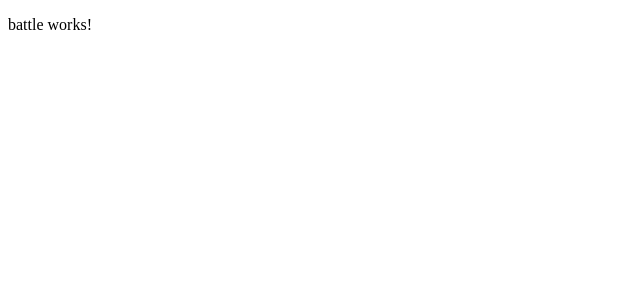
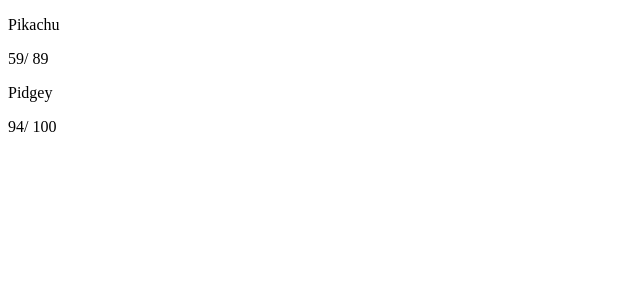
Before and after one commit to ConfrerieDuPlaid/PalletTown, an Angular app: page / in a window 1280 px wide. Shown: the top 300 px of the page, without its empty margins (0-640 px from the left). Built offline with nearby package versions, Linux system fonts and the light colour scheme.

Commit message:
make battle work

```diff
--- a/src/app/app.module.ts
+++ b/src/app/app.module.ts
@@ -5,6 +5,8 @@
 import { AppComponent } from './app.component';
 import { PokemonStatusCardDuringBattleComponent } from './pokemon-status-card-during-battle/pokemon-status-card-during-battle.component';
 import { BattleComponent } from './battle/battle.component';
+import {Battle} from "./domain/battle";
+import {BattleLogger} from "./logger/battle.logger";
 
 @NgModule({
   declarations: [
--- a/src/app/battle/battle.component.html
+++ b/src/app/battle/battle.component.html
@@ -1 +1,2 @@
-<p>battle works!</p>
+<app-pokemon-status-card-during-battle [pokemon]="battle.p1"></app-pokemon-status-card-during-battle>
+<app-pokemon-status-card-during-battle [pokemon]="battle.p2"></app-pokemon-status-card-during-battle>
--- a/src/app/battle/battle.component.ts
+++ b/src/app/battle/battle.component.ts
@@ -1,4 +1,7 @@
-import { Component, OnInit } from '@angular/core';
+import {Component, Inject, Input, OnInit} from '@angular/core';
+import {Battle} from "../domain/battle";
+import {Pokemon} from "../domain/pokemon";
+import {PokemonType} from "../domain/pokemon.type";
 
 @Component({
   selector: 'app-battle',
@@ -6,12 +9,26 @@
   styleUrls: ['./battle.component.scss']
 })
 export class BattleComponent implements OnInit {
+  @Input() battle!: Battle;
 
-  private battle: Battle;
-
-  constructor() { }
+  constructor() {}
 
   ngOnInit(): void {
+    const pikachu = new Pokemon({
+      name: "Pikachu",
+      maxHp: 89,
+      type: PokemonType.Electric
+    });
+    const pidgey = new Pokemon({
+      name: "Pidgey",
+      maxHp: 100,
+      type: PokemonType.Wind
+    });
+    this.battle = new Battle(
+      pikachu,
+      pidgey
+    );
+    this.battle.start();
   }
 
 }
--- a/src/app/domain/battle.ts
+++ b/src/app/domain/battle.ts
@@ -1,25 +1,39 @@
 import {Pokemon} from "./pokemon";
 import {PokemonType} from "./pokemon.type";
+import {DateUtils} from "../../utils/date.utils";
 import {BattleLogger} from "../logger/battle.logger";
-import {DateUtils} from "../../utils/date.utils";
+
+
+class ConsoleBattleLogger implements BattleLogger {
+  log(data: string): void {
+    console.log(data);
+  }
+}
 
 export class Battle {
+    private logger : BattleLogger = new ConsoleBattleLogger;
+    private turnNumber = 0;
     private currentAttacker: Pokemon;
     private lastAttackDate: Date | null;
     private readonly minimumSecondsBetweenTwoAttacks = 1;
     constructor(
-        private readonly p1: Pokemon,
-        private readonly p2: Pokemon,
-        private readonly logger: BattleLogger
+        readonly p1: Pokemon,
+        readonly p2: Pokemon
     ) {
       this.currentAttacker = this.getFirstAttacker();
       this.lastAttackDate = null;
     }
 
-    start(): void {
+    async start(): Promise<void> {
         while(this.isInProgress()) {
+          try {
             this.nextTurn();
+            await this.sleepUntilNextTurn();
+          } catch (error) {
+            if (error instanceof Error) this.logger.log(error.message)
+          }
         }
+        this.logger.log(`${this.getWinner().name} is the winner !`);
     }
 
     // TODO strategy for first attacker selection
@@ -41,11 +55,14 @@
     nextTurn(): void {
         this.attackerAttacksDefender();
         this.switchAttackerAndDefender();
+        this.logger.log(`Turn number ${this.turnNumber}`);
+        this.turnNumber += 1;
     }
 
     attackerAttacksDefender(): void | never {
         this.checkDurationSinceLastAttack();
         this.currentAttacker.attacks(this.getDefender());
+        this.logger.log(`${this.currentAttacker.name} attacks ${this.getDefender().name}.`)
         this.updateLastAttackDate();
     }
 
@@ -60,8 +77,8 @@
     private getSecondsSinceLastAttack(): number {
         if(!this.lastAttackDate) throw new Error("No attacks yet.");
         return DateUtils.getSecondsDifferenceBetweenTwoDates(
-            this.lastAttackDate,
-            DateUtils.now()
+            DateUtils.now(),
+            this.lastAttackDate
         );
     }
 
@@ -69,14 +86,14 @@
         this.lastAttackDate = DateUtils.now();
     }
 
-    getDefender(): Pokemon {
-        return this.currentAttacker === this.p2
-            ? this.p1
-            : this.p2;
+    switchAttackerAndDefender(): void{
+        this.currentAttacker = this.getDefender();
     }
 
-    switchAttackerAndDefender(): void{
-        this.currentAttacker = this.getDefender();
+    getDefender(): Pokemon {
+      return this.currentAttacker === this.p2
+        ? this.p1
+        : this.p2;
     }
 
     getWinner(): Pokemon | never {
@@ -89,6 +106,10 @@
     }
 
     private isInProgress(): boolean {
-        return this.p1.isAlive() && this.p1.isAlive();
+        return this.p1.isAlive() && this.p2.isAlive();
     }
+
+  private async sleepUntilNextTurn(): Promise<void> {
+    return new Promise(resolve => setTimeout(resolve, this.minimumSecondsBetweenTwoAttacks * 1_000))
+  }
 }
--- /dev/null
+++ b/src/app/domain/bonus.factory.ts
@@ -0,0 +1,29 @@
+import {PokemonType} from "./pokemon.type";
+import {Bonus} from "./bonus";
+
+class BonusException extends Error {
+  constructor(message: string) {
+    super(message);
+    this.name = "BonusException"
+  }
+}
+
+export class BonusFactory {
+  static byType(type: PokemonType): Bonus {
+    switch (type) {
+      case PokemonType.Ice: return {
+        value: 0.5,
+        on: PokemonType.Wind
+      };
+      case PokemonType.Electric: return {
+        value: 0.2,
+        on: PokemonType.Wind
+      };
+      case PokemonType.Wind: return {
+        value: 0.4,
+        on: PokemonType.Bug
+      };
+      default: throw new BonusException(`Type ${type} has no bonus.`);
+    }
+  }
+}
--- a/src/app/domain/pokemon.ts
+++ b/src/app/domain/pokemon.ts
@@ -1,8 +1,10 @@
 import {PokemonType} from "./pokemon.type";
 import {Bonus} from "./bonus";
+import {BonusFactory} from "./bonus.factory";
+import {Injectable} from "@angular/core";
 
 export interface PokemonProps {
-    name: string;
+    name: PokemonName;
     maxHp: number;
     type: PokemonType,
     bonus?: Bonus
@@ -15,19 +17,31 @@
     currentHp: number;
     name: PokemonName;
     type: PokemonType;
+    bonus?: Bonus
 
     constructor(props: PokemonProps) {
         this.name = props.name;
         this.maxHp = props.maxHp;
         this.currentHp = props.maxHp;
         this.type = props.type;
+        this.bonus = BonusFactory.byType(props.type);
     }
 
     isAlive() {
-        return this.maxHp > 0;
+        return this.currentHp > 0;
     }
 
     attacks(target: Pokemon) {
+      let damages = 10;
+      if(this.bonus?.on === target.type)
+        damages *= this.bonus.value;
+      target.getDamages(damages)
+    }
 
-    }
+  private getDamages(damages: number) {
+      const hpAfterDamages = this.currentHp -= damages;
+      this.currentHp = hpAfterDamages >= 0
+        ? hpAfterDamages
+        : 0;
+  }
 }
--- a/src/app/domain/pokemon.type.ts
+++ b/src/app/domain/pokemon.type.ts
@@ -4,4 +4,6 @@
     Electric,
     Grass,
     Wind,
+    Bug,
+    Water,
 }
--- a/src/app/pokemon-status-card-during-battle/pokemon-status-card-during-battle.component.ts
+++ b/src/app/pokemon-status-card-during-battle/pokemon-status-card-during-battle.component.ts
@@ -8,11 +8,7 @@
   styleUrls: ['./pokemon-status-card-during-battle.component.scss']
 })
 export class PokemonStatusCardDuringBattleComponent implements OnInit {
-  @Input() public pokemon: Pokemon = new Pokemon({
-    name: "Pikachu",
-    maxHp: 89,
-    type: PokemonType.Electric
-  })
+  @Input() public pokemon!: Pokemon
   constructor() { }
 
   ngOnInit(): void {
```
Also changed, not shown: src/app/domain/electric.pokemon.ts (added, +12 -0 lines), src/app/logger/battle.logger.ts (+1 -6 lines), src/app/logger/logger.ts (line endings or trailing spaces), 1 other file (tests, documents, lock files or other folders).
